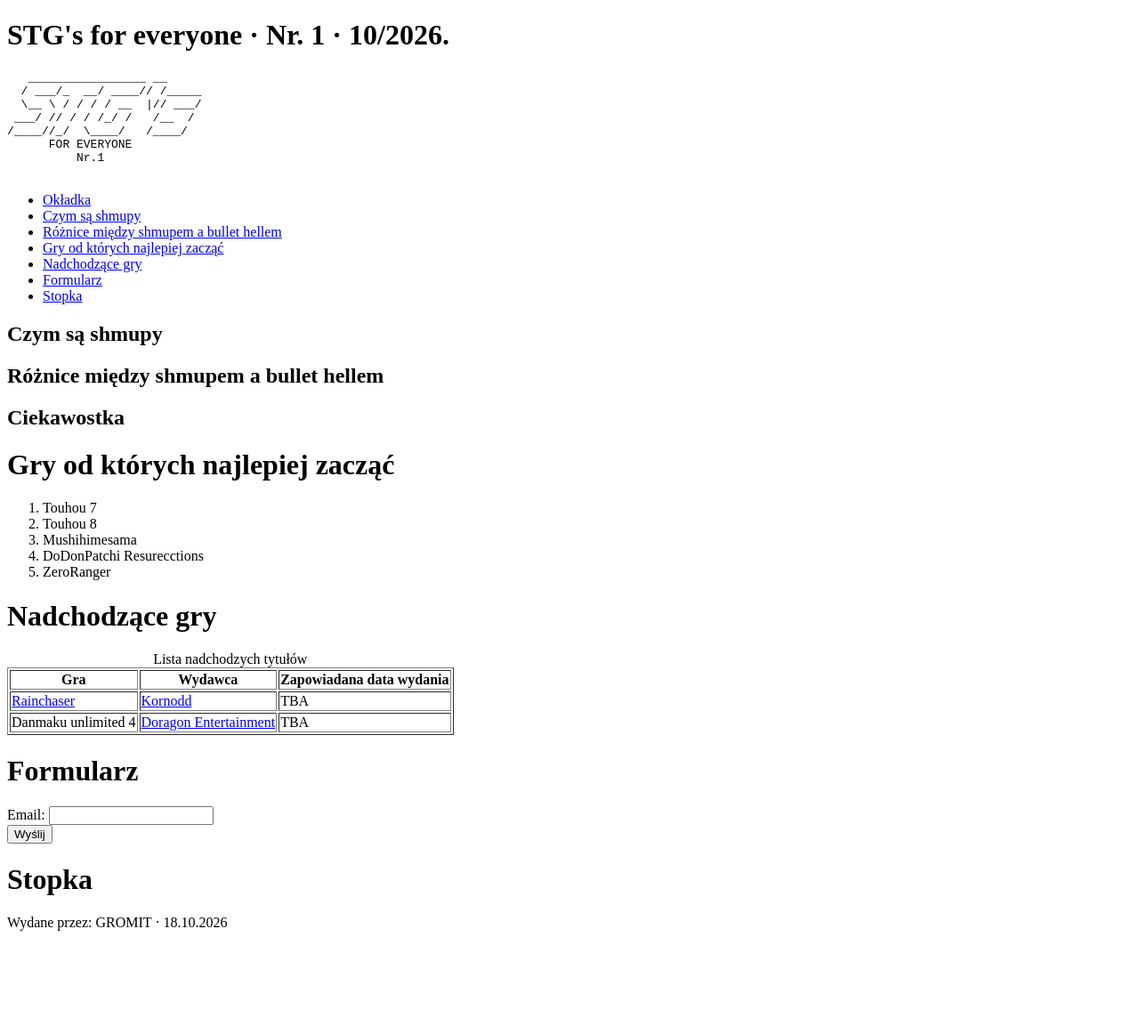
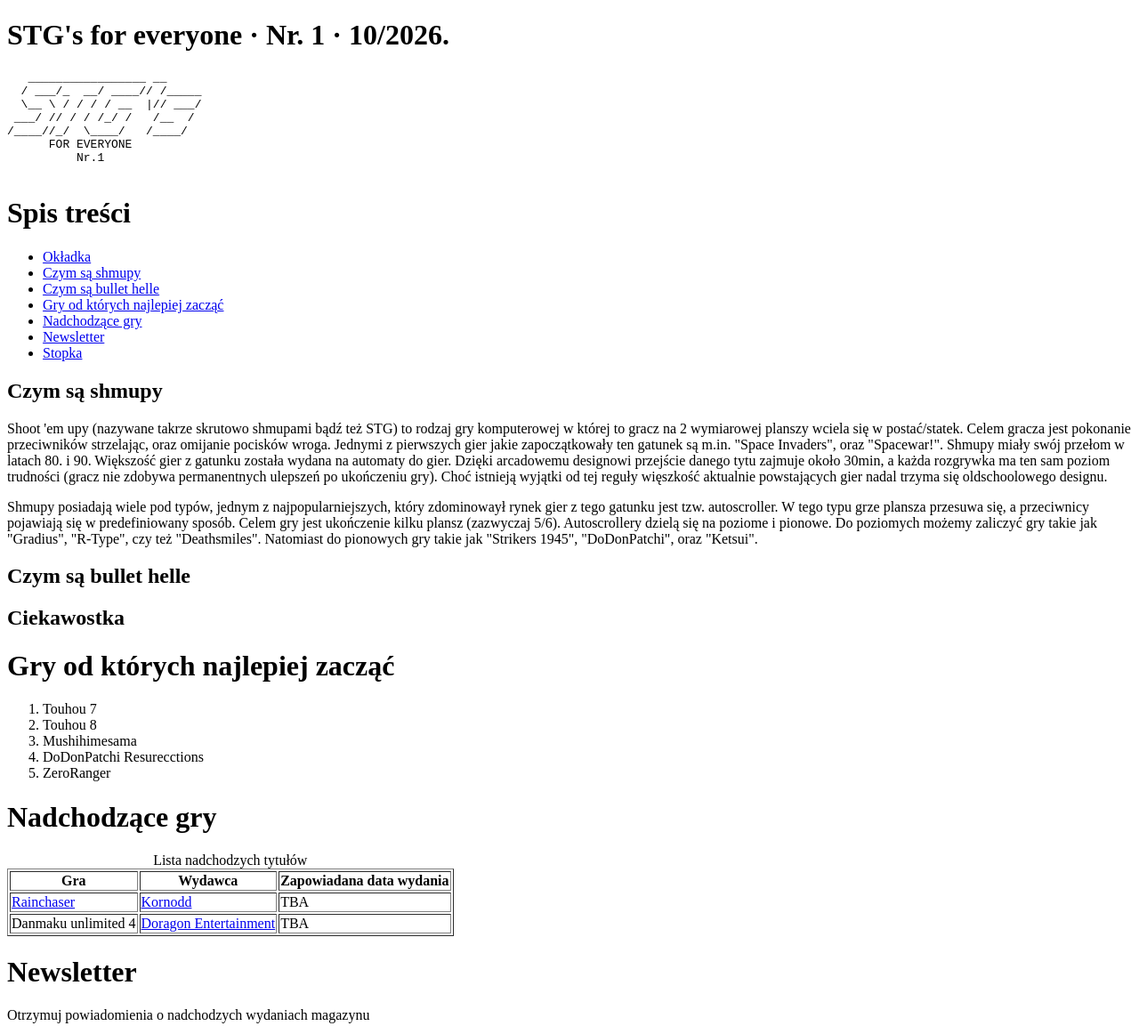
Before and after one commit to GROMIT13/TechnikiWWW, a plain HTML site: page zine.html in a window 1280 px wide. Shown: the top 1153 px of the page at 89% size. Before the commit the page ends 1054 px from the top, so only its background shows below. Drawn offline with Linux system fonts and the light colour scheme.

Commit message:
added article 1

```diff
--- a/zine.html
+++ b/zine.html
@@ -6,9 +6,9 @@
     <title>Zin STG's for everyone Nr 1.</title>
 </head>
 <body>
-    <header id="page1">
+    <header id="id1">
         <h1> STG's for everyone · Nr. 1 · 10/2026. </h1>
-        <pre>
+            <pre>
    _________________ __
   / ___/_  __/ ____// /_____
   \__ \ / / / / __  |// ___/
@@ -16,35 +16,37 @@
 /____//_/  \____/   /____/
       FOR EVERYONE
           Nr.1
-        </pre>
+            </pre>
     </header>
-
-    <nav id="page2">
+    <h1> Spis treści </h1>
+    <nav>
         <ul>
-            <li><a href="#page1">Okładka</a></li>
-            <li><a href="#page3">Czym są shmupy</a></li>
-            <li><a href="#page4">Różnice między shmupem a bullet hellem</a></li>
-            <li><a href="#page5">Gry od których najlepiej zacząć</a></li>
-            <li><a href="#page6">Nadchodzące gry</a></li>
-            <li><a href="#page7">Formularz</a></li>
-            <li><a href="#page8">Stopka</a></li>
+            <li><a href="#id1">Okładka</a></li>
+            <li><a href="#id2">Czym są shmupy</a></li>
+            <li><a href="#id3">Czym są bullet helle</a></li>
+            <li><a href="#id4">Gry od których najlepiej zacząć</a></li>
+            <li><a href="#id5">Nadchodzące gry</a></li>
+            <li><a href="#id6">Newsletter</a></li>
+            <li><a href="#id7">Stopka</a></li>
         <ul>
     </nav>
 
     <main>
-        <article id="page3">
+        <article id="id2">
             <h1>Czym są shmupy </h1>
+            <p>Shoot 'em upy (nazywane takrze skrutowo shmupami bądź też STG) to rodzaj gry komputerowej w której to gracz na 2 wymiarowej planszy wciela się w postać/statek. Celem gracza jest pokonanie przeciwników strzelając, oraz omijanie pocisków wroga. Jednymi z pierwszych gier jakie zapoczątkowały ten gatunek są m.in. "Space Invaders", oraz "Spacewar!". Shmupy miały swój przełom w latach 80. i 90. Większość gier z gatunku została wydana na automaty do gier. Dzięki arcadowemu designowi przejście danego tytu zajmuje około 30min, a każda rozgrywka ma ten sam poziom trudności (gracz nie zdobywa permanentnych ulepszeń po ukończeniu gry). Choć istnieją wyjątki od tej reguły więszkość aktualnie powstających gier nadal trzyma się oldschoolowego designu.</p>
+            <p> Shmupy posiadają wiele pod typów, jednym z najpopularniejszych, który zdominowaył rynek gier z tego gatunku jest tzw. autoscroller. W tego typu grze plansza przesuwa się, a przeciwnicy pojawiają się w predefiniowany sposób. Celem gry jest ukończenie kilku plansz (zazwyczaj 5/6). Autoscrollery dzielą się na poziome i pionowe. Do poziomych możemy zaliczyć gry takie jak "Gradius", "R-Type", czy też "Deathsmiles". Natomiast do pionowych gry takie jak "Strikers 1945", "DoDonPatchi", oraz "Ketsui".</p>
         </article>
 
-        <article id="page4">
-            <h1>Różnice między shmupem a bullet hellem</h1>
+        <article id="id3">
+            <h1>Czym są bullet helle</h1>
             <aside>
                 <h2> Ciekawostka </h2>
             </aside>
         </article>
     </main>
 
-    <h1 id="page5">Gry od których najlepiej zacząć</h1>
+    <h1 id="id4">Gry od których najlepiej zacząć</h1>
     <ol>
         <li> Touhou 7 </li>
         <li> Touhou 8 </li>
@@ -53,7 +55,7 @@
         <li> ZeroRanger </li>
     </ol>
 
-    <h1 id="page6"> Nadchodzące gry </h1>
+    <h1 id="id5"> Nadchodzące gry </h1>
     <table border="">
         <caption> Lista nadchodzych tytułów
         <tr>
@@ -73,14 +75,15 @@
         </tr>
     </table>
 
-    <h1 id="page7"> Formularz </h1>
+    <h1 id="id6"> Newsletter </h1>
+    <p> Otrzymuj powiadomienia o nadchodzych wydaniach magazynu </p>
     <form>
         <label> Email: </label>
         <input type="text"><br>
         <input type="submit" value="Wyślij">
     </form>
 
-    <h1 id="page8"> Stopka </h1>
+    <h1 id="id7"> Stopka </h1>
     <footer> Wydane przez: GROMIT · 18.10.2026</footer>
 
 </body>
```
